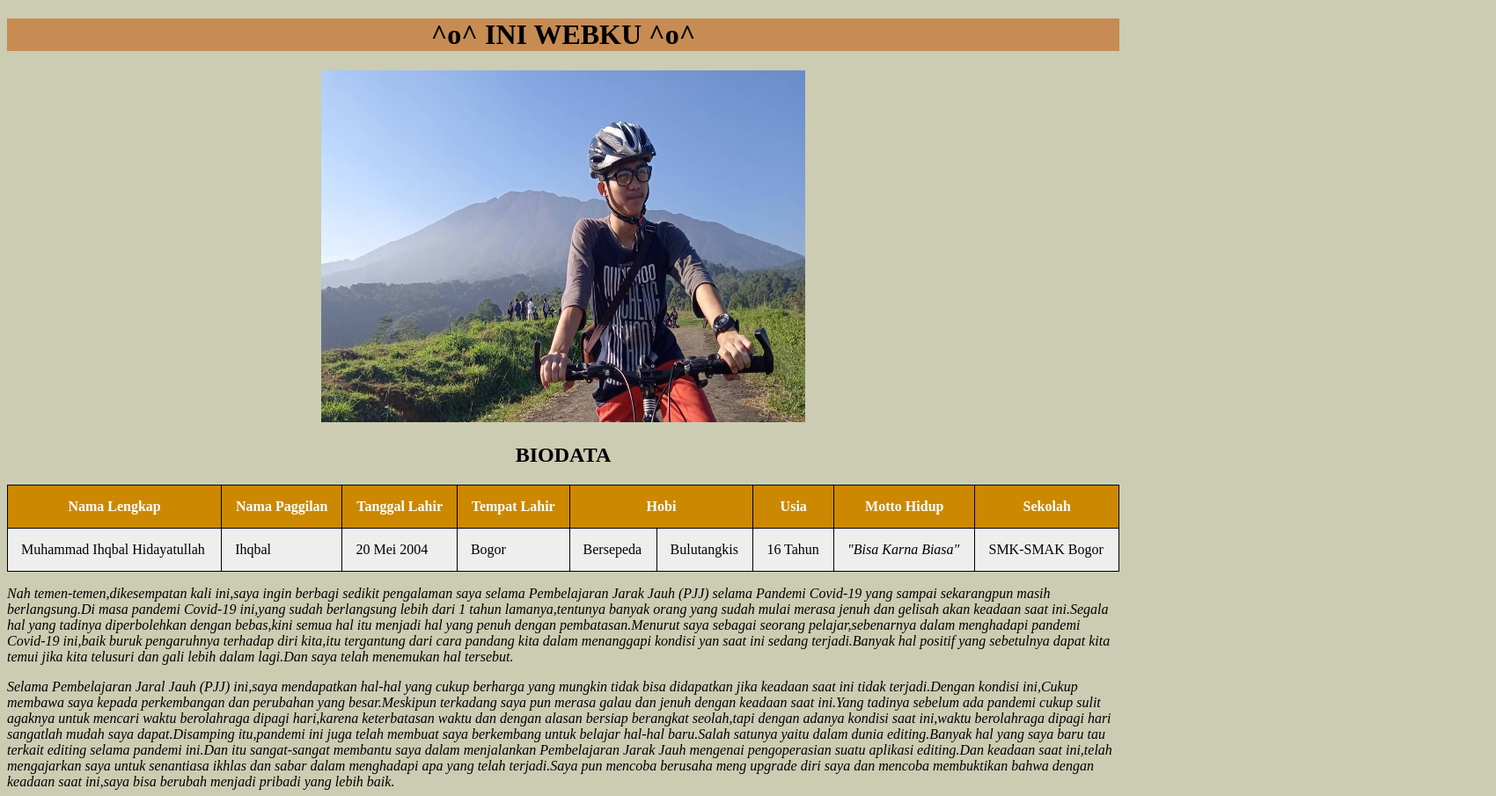
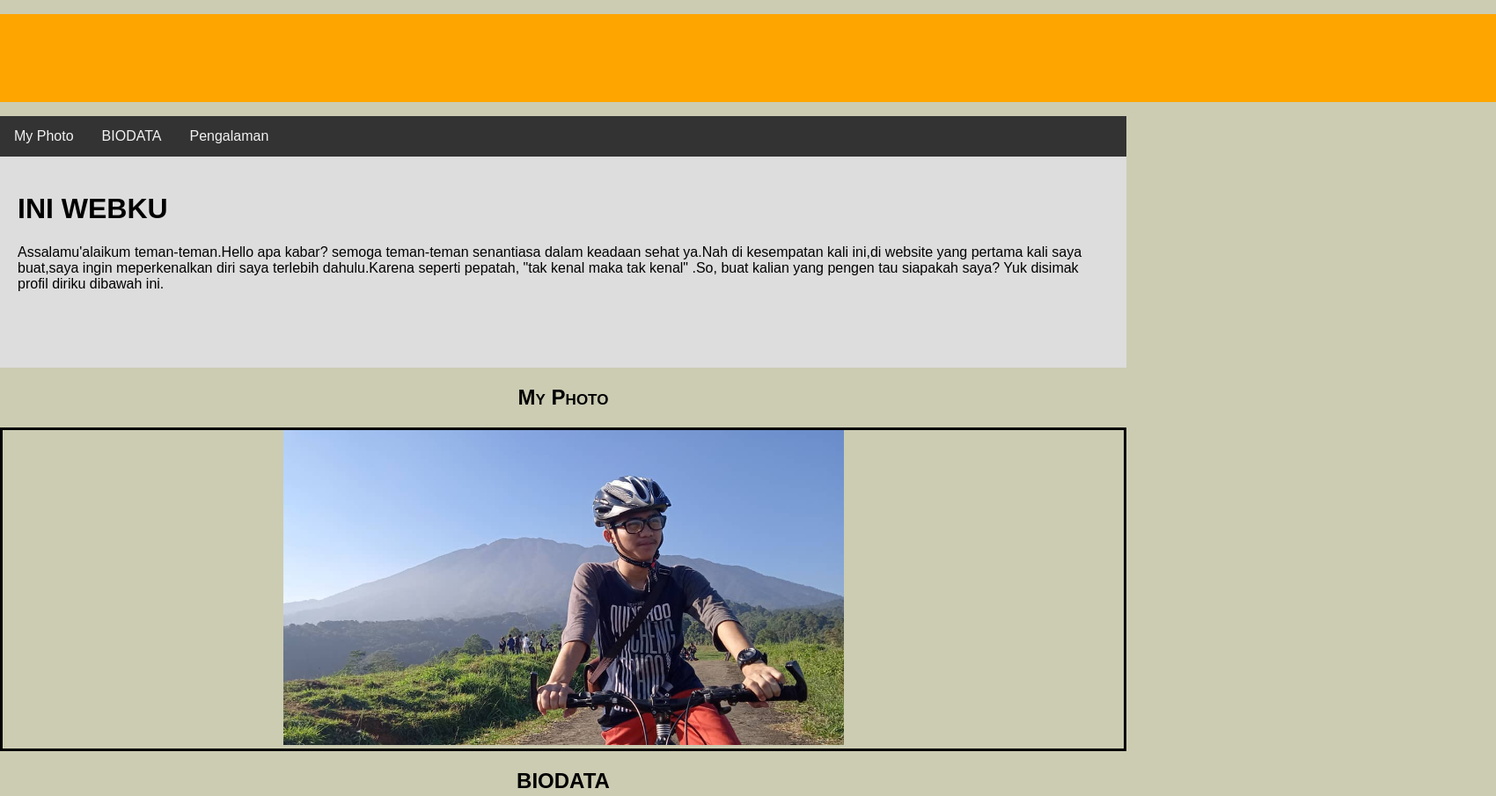
Before and after one commit to mihqbalhida65/mihqbalhida65.github.io, a plain HTML site: page index.html in a window 1280 px wide. Shown: the top 905 px of the page at 88% size, 1700 px wide, since content can reach past the window. Drawn offline with Linux system fonts and the light colour scheme.

Commit message:
Update index.html

```diff
--- a/index.html
+++ b/index.html
@@ -1,12 +1,25 @@
 <!DOCTYPE html>
 <html>
 <head>
+<link rel="stylesheet" href="LATIHAN CSS .css">
 	<title>INI WEBKU</title>
 </head>
 <body style="background-color: #ccccb3;">
-	<h1 style="background-color:#c68c53;"><strong><center>^o^ INI WEBKU ^o^</center></strong></h1>
-	<center><img src="photo_2021-03-31_14-49-15.jpg"alt="Myself Photo" width="550" height="400"></center>
-	<style>table {
+<p id="divlight"></p>
+
+<div class="topnav">
+  <a href="#">My Photo</a>
+  <a href="#">BIODATA</a>
+  <a href="#">Pengalaman</a>
+</div>
+<div class="content">
+  <h1 class="small";><strong>INI WEBKU</strong></h1>
+  <p>Assalamu'alaikum teman-teman.Hello apa kabar? semoga teman-teman senantiasa dalam keadaan sehat ya.Nah di kesempatan kali ini,di website yang pertama kali saya buat,saya ingin meperkenalkan diri saya terlebih dahulu.Karena seperti pepatah, "tak kenal maka tak kenal" .So, buat kalian yang pengen tau siapakah saya? Yuk disimak profil diriku dibawah ini.</p>
+</div>
+  <h2 class="small";><center><strong>My Photo</strong></h2></center>
+  <center id="div"><img src="photo_2021-03-31_14-49-15.jpg" alt="5 Terre" style="width:50%"></center>
+
+<style>table {
   width:100%;
 }
 table, th, td {
@@ -52,12 +65,15 @@ th, td {
 			<td>SMK-SMAK Bogor</td>
 		</tr>
 	</table>
+	<h2><strong>Pengalaman</strong></h2>
 
 	<p><em>Nah temen-temen,dikesempatan kali ini,saya ingin berbagi sedikit pengalaman saya selama Pembelajaran Jarak Jauh (PJJ) selama Pandemi Covid-19 yang sampai sekarangpun masih berlangsung.Di masa pandemi Covid-19 ini,yang sudah berlangsung lebih dari 1 tahun lamanya,tentunya banyak orang yang sudah mulai merasa jenuh dan gelisah akan keadaan saat ini.Segala hal yang tadinya diperbolehkan dengan bebas,kini semua hal itu menjadi hal yang penuh dengan pembatasan.Menurut saya sebagai seorang pelajar,sebenarnya dalam menghadapi pandemi Covid-19 ini,baik buruk pengaruhnya terhadap diri kita,itu tergantung dari cara pandang kita dalam menanggapi kondisi yan saat ini sedang terjadi.Banyak hal positif yang sebetulnya dapat kita temui jika kita telusuri dan gali lebih dalam lagi.Dan saya telah menemukan hal tersebut.</em></p>
 
 	<p><em>Selama Pembelajaran Jaral Jauh (PJJ) ini,saya mendapatkan hal-hal yang cukup berharga yang mungkin tidak bisa didapatkan jika keadaan saat ini tidak terjadi.Dengan kondisi ini,Cukup membawa saya kepada perkembangan dan perubahan yang besar.Meskipun terkadang saya pun merasa galau dan jenuh dengan keadaan saat ini.Yang tadinya sebelum ada pandemi cukup sulit agaknya untuk mencari waktu berolahraga dipagi hari,karena keterbatasan waktu dan dengan alasan bersiap berangkat seolah,tapi dengan adanya kondisi saat ini,waktu berolahraga dipagi hari sangatlah mudah saya dapat.Disamping itu,pandemi ini juga telah membuat saya berkembang untuk belajar hal-hal baru.Salah satunya yaitu dalam dunia editing.Banyak hal yang saya baru tau terkait editing selama pandemi ini.Dan itu sangat-sangat membantu saya dalam menjalankan Pembelajaran Jarak Jauh mengenai pengoperasian suatu aplikasi editing.Dan keadaan saat ini,telah mengajarkan saya untuk senantiasa ikhlas dan sabar dalam menghadapi apa yang telah terjadi.Saya pun mencoba berusaha meng upgrade diri saya dan mencoba membuktikan bahwa dengan keadaan saat ini,saya bisa berubah menjadi pribadi yang lebih baik.</em></p>
 
-
+<div class="footer">
+  <p>Sekian dulu teman-teman:)</p>
+</div>
 
 </body>
 </html>
```
